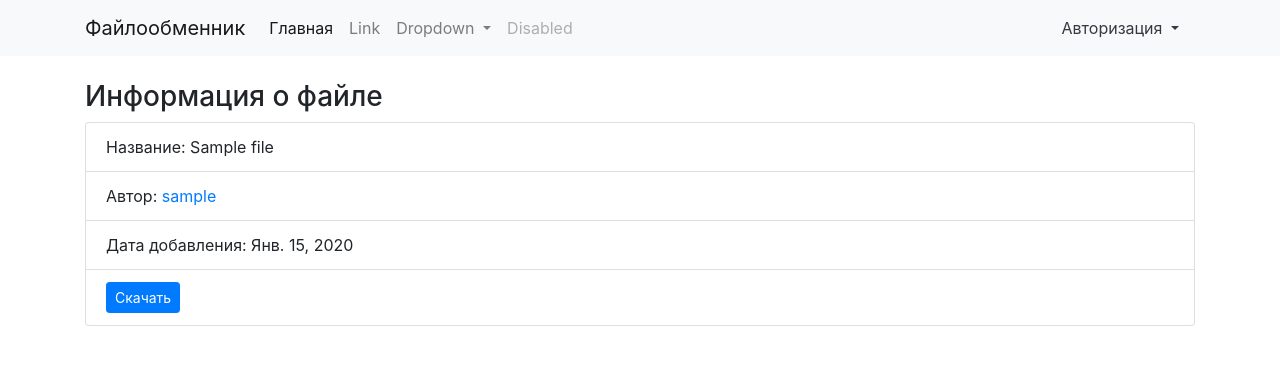
After one commit to arti17/files_project, a Django app: page /file/1/ in a window 1280 px wide. The commit adds this page. Shown: the top 365 px of the page. Run offline with Django 3.2, Linux system fonts and the light colour scheme; tables that the repository leaves empty hold one stand-in row (values such as "Sample post"); some libraries are stand-ins or nearby versions.

Commit message:
Добавлен детальный просмотр файла.

```diff
--- /dev/null
+++ b/source/templates/file_detail.html
@@ -0,0 +1,20 @@
+{% extends '_base.html' %}
+
+{% block title %}Файл {{ file.pk }}{% endblock %}
+
+{% block body %}
+  <h3>Информация о файле</h3>
+  <ul class="list-group">
+    <li class="list-group-item">Название: {{ file.name }}</li>
+
+    {% if file.author %}
+      <li class="list-group-item">Автор: <a href="{% url 'user_detail' file.author.pk %}">{{ file.author.username }}</a>
+      </li>
+    {% else %}
+      <li class="list-group-item">Автор: <span>Аноним</span></li>
+    {% endif %}
+
+    <li class="list-group-item">Дата добавления: {{ file.created_at }}</li>
+    <li class="list-group-item"><a href="{{ file.file.url }}" class="btn btn-sm btn-primary ">Скачать</a></li>
+  </ul>
+{% endblock %}
--- a/source/webapp/urls.py
+++ b/source/webapp/urls.py
@@ -5,5 +5,6 @@ from . import views
 
 urlpatterns = [
     path('', views.HomeView.as_view(), name='home'),
+    path('file/<int:pk>/', views.FileDetailView.as_view(), name='file_detail'),
     path('user/<int:pk>/', views.UserDetailView.as_view(), name='user_detail'),
 ]
--- a/source/webapp/views.py
+++ b/source/webapp/views.py
@@ -10,6 +10,11 @@ class HomeView(ListView):
     ordering = '-created_at'
 
 
+class FileDetailView(DetailView):
+    template_name = 'file_detail.html'
+    model = File
+
+
 class UserDetailView(DetailView):
     model = User
     template_name = 'user_detail.html'
```
Also changed, not shown: source/templates/home.html (+8 -2 lines).
